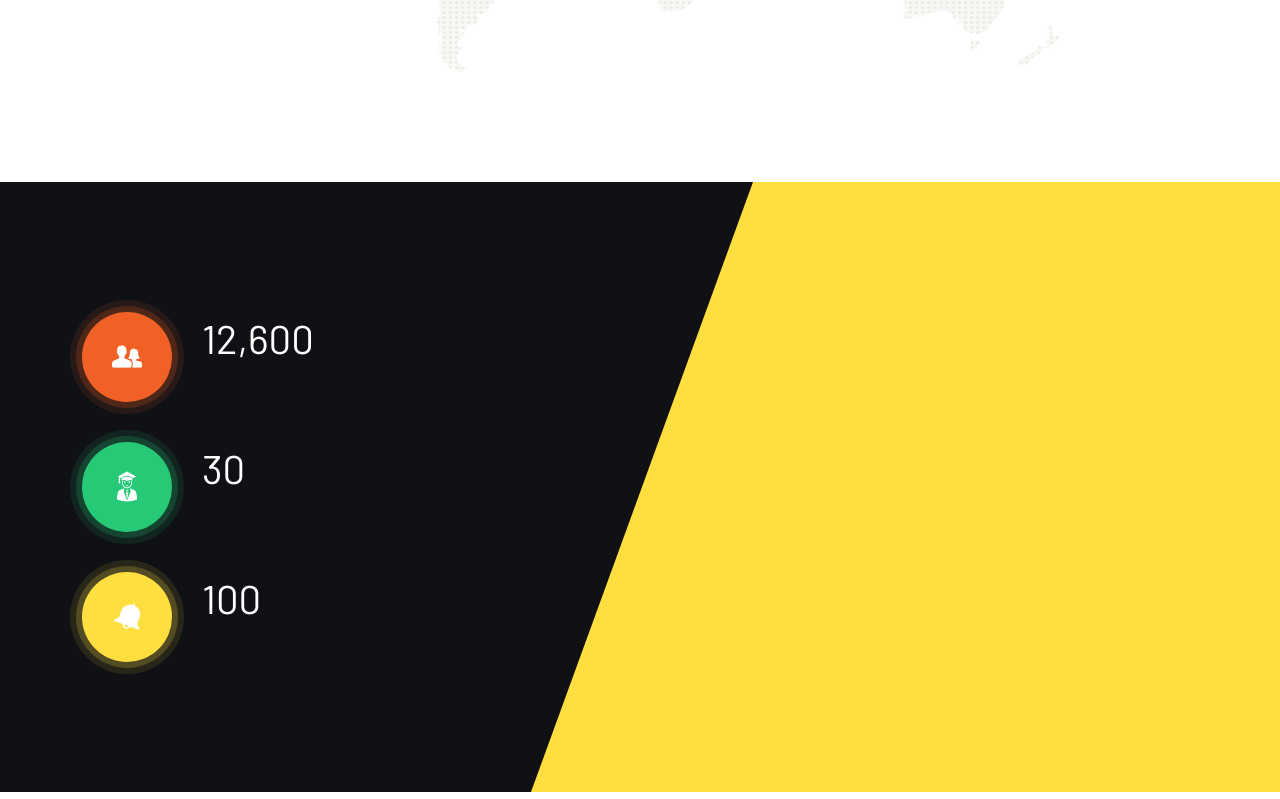
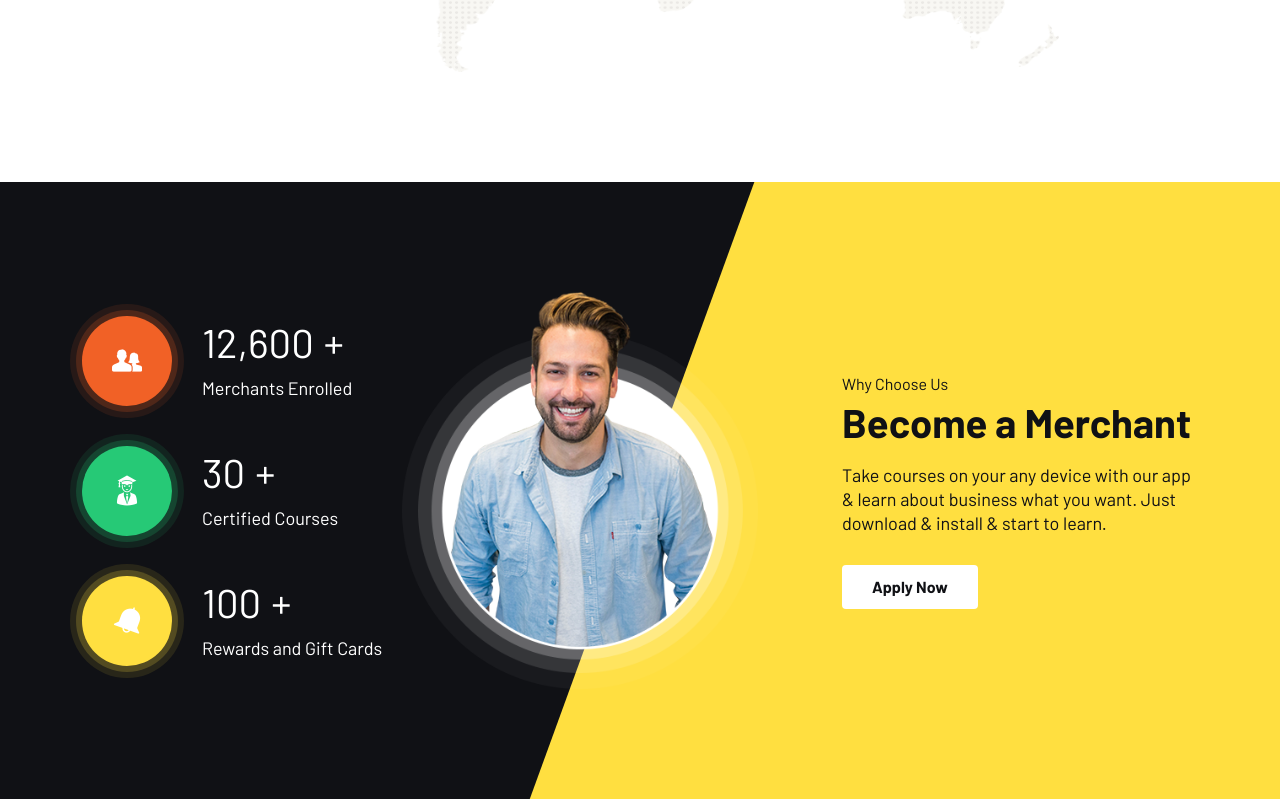
Before and after one commit to thilina330/Ecommerce-Website, a React (Vite) app: page / in a window 1280 px wide. Shown: the part 3844-4643 px from the top of the page. Built offline with nearby package versions, Linux system fonts and the light colour scheme.

Commit message:
create about us section

```diff
--- a/src/home/AboutUs.jsx
+++ b/src/home/AboutUs.jsx
@@ -1,5 +1,6 @@
 import React from 'react';
 import CountUp from 'react-countup';
+import { Link } from 'react-router-dom';
 
 const subTitle = "Why Choose Us";
 const title = "Become a Merchant";
@@ -30,7 +31,7 @@
       <div className="container">
         <div className="section-wrapper">
 
-          <div className="row">
+          <div className="row g-4 justify-content-center align-items-center row-cols-1 row-cols-md-2 row-cols-xl-3">
             <div className="col">
               {countList.map((val, i) => (
                 <div key={i} className="count-item">
@@ -39,11 +40,28 @@
                       <i className={val.iconName}></i>
                     </div>
                     <div className="count-content">
-                      <h2><span><CountUp end={val.count}/></span></h2>
+                      <h2>
+                       <span><CountUp end={val.count}/></span>
+                       <span>+</span>
+                      </h2>
+                      <p>{val.text}</p>
                     </div>
                   </div>
                 </div>
               ))}
+            </div>
+            <div className='col'>
+              <div className='instructor-content'>
+                <span className='subtitle'>{subTitle}</span>
+                <h2 className='title'>{title}</h2>
+                <p>{desc}</p>
+                <Link to="/sign-up" className='lab-btn'>{btnText}</Link>
+              </div>
+            </div>
+            <div className="col">
+              <div className="instructor-thumb">
+                <img src="/src/assets/images/instructor/01.png" alt="instructor" />
+              </div>
             </div>
           </div>
         </div>
```
